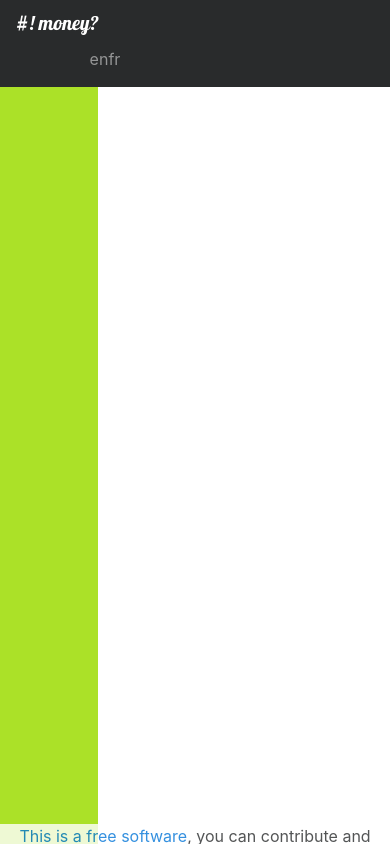
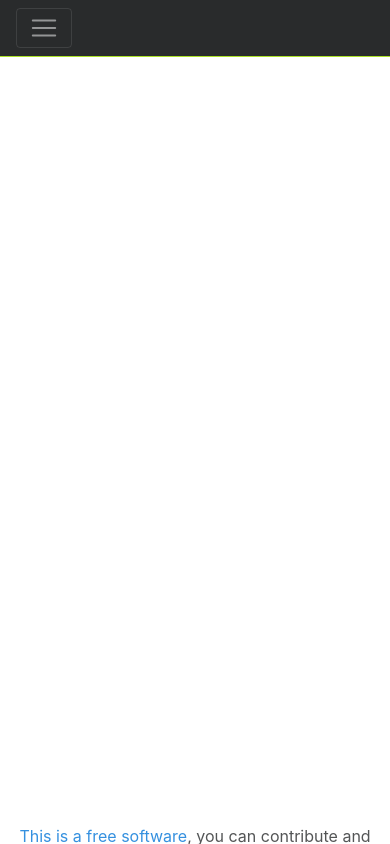
Before and after one commit to spiral-project/ihatemoney, a Python web app: template budget/templates/sidebar_table_layout.html in a window 390 px wide. Run offline with Jinja, Linux system fonts and the light colour scheme; the template is opened without the code that fills it, so the values that code supplies are empty.

Commit message:
More responsive layout
Fix navbar responsiveness on mobile.

```diff
--- a/budget/static/css/main.css
+++ b/budget/static/css/main.css
@@ -74,7 +74,12 @@
     background-repeat: no-repeat;
     height: 100%;
     color: black;
-    position: fixed;
+}
+
+@media (min-width: 768px) {
+    .sidebar {
+        position: fixed;
+    }
 }
 
 #add-member-form { padding-top: 1em; padding-bottom: 1em; }
--- a/budget/templates/layout.html
+++ b/budget/templates/layout.html
@@ -34,10 +34,14 @@
     </script>
 </head>
 <body>
-
-  <nav class="navbar navbar-toggleable-md navbar fixed-top navbar-inverse bg-inverse">
-  <h1 class="col-2"><a class="navbar-brand" href="{{ url_for(".home") }}">#! money?</a></h1>
-            <ul class="navbar-nav col-5 offset-md-1">
+  <div class="container">
+    <nav class="navbar navbar-toggleable-sm fixed-top navbar-inverse bg-inverse">
+      <button class="navbar-toggler" type="button" data-toggle="collapse" data-target="#navbarToggler" aria-controls="navbarToggler" aria-expanded="false" aria-label="Toggle navigation">
+        <span class="navbar-toggler-icon"></span>
+      </button>
+      <div class="collapse navbar-collapse" id="navbarToggler">
+        <h1><a class="navbar-brand" href="{{ url_for(".home") }}">#! money?</a></h1>
+        <ul class="navbar-nav ml-auto mr-auto">
           {% if g.project %}
           {% block navbar %}
           <li class="nav-item{% if current_view == 'list_bills' %} active{% endif %}"><a class="nav-link" href="{{ url_for(".list_bills") }}">{{ _("Bills") }}</a></li>
@@ -45,7 +49,7 @@
           {% endblock %}
           {% endif %}
         </ul>
-            <ul class="navbar-nav secondary-nav col-4">
+        <ul class="navbar-nav secondary-nav">
           {% if g.project %}
           <li class="nav-item dropdown">
             <a href="#" class="nav-link dropdown-toggle" id="navbarDropdownMenuLink" data-toggle="dropdown" aria-haspopup="true" aria-expanded="false"><strong>{{ g.project.name }}</strong> {{ _("options") }} <b class="caret"></b></a>
@@ -66,9 +70,9 @@
           <li class="nav-item{% if g.lang == "fr" %} active{% endif %}"><a class="nav-link" href="{{ url_for(".change_lang", lang="fr") }}">fr</a></li>
           <li class="nav-item{% if g.lang == "en" %} active{% endif %}"><a class="nav-link" href="{{ url_for(".change_lang", lang="en") }}">en</a></li>
         </ul>
-
-
+      </div>
     </nav>
+  </div>
 
 <div class="container-fluid">
 {% block body %}
--- a/budget/templates/sidebar_table_layout.html
+++ b/budget/templates/sidebar_table_layout.html
@@ -2,11 +2,11 @@
 
 {% block body %}
 <div class="row" style="height: 100%">
-<aside id="sidebar" class="sidebar col-3 " style="height: 100%">
+<aside id="sidebar" class="sidebar col-xs-12 col-md-3 " style="height: 100%">
   {% block sidebar %}{% endblock %}
 </aside>
 
-<main class="offset-md-3 col-9">
+<main class="offset-md-3 col-xs-12 col-md-9">
   {% block content %}{% endblock %}
 </main>
 
```
Also changed, not shown: budget/templates/home.html (+4 -4 lines). Lines whose indentation alone changed are shown as unchanged.
